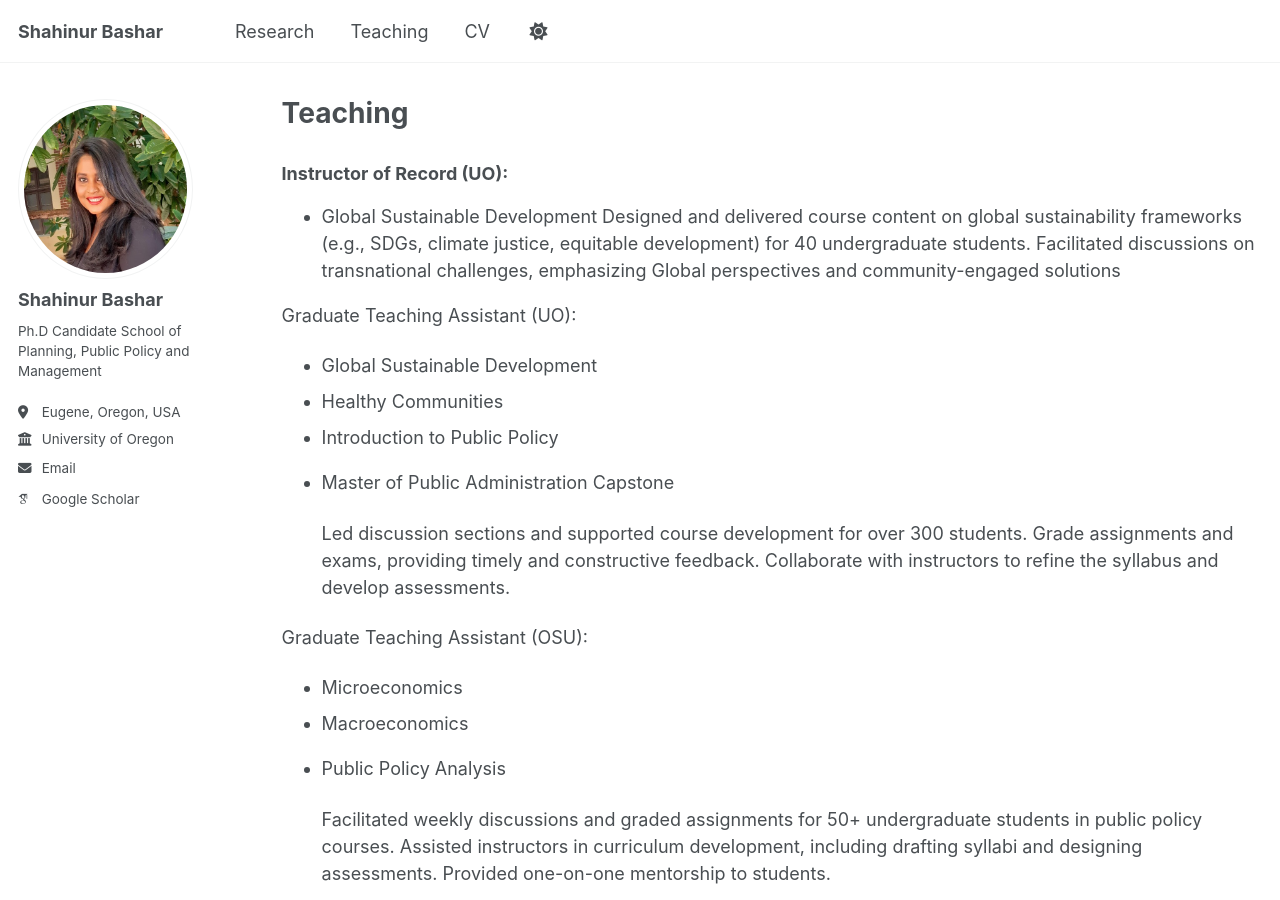
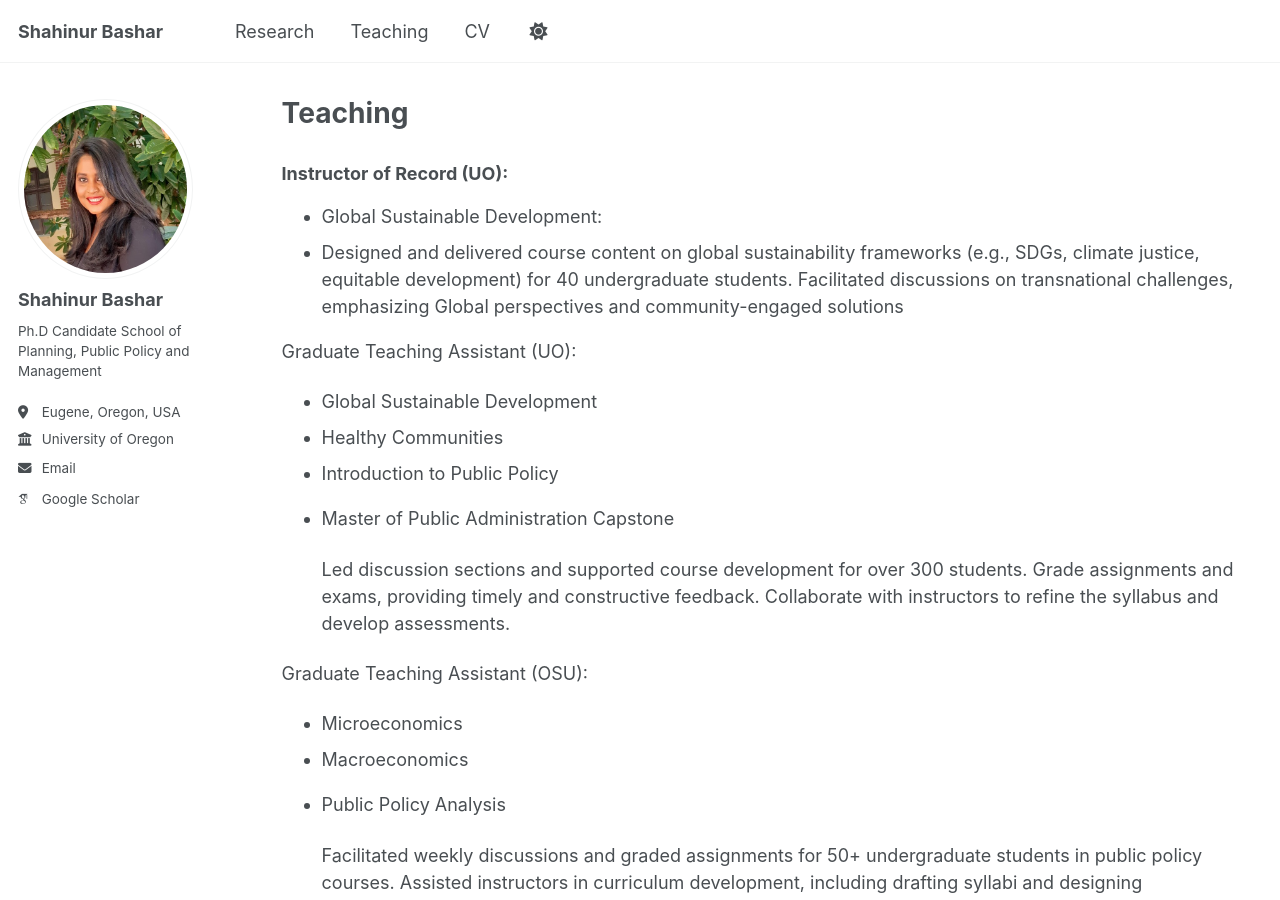
Before and after one commit to Shahinurbashar/Professional-Profile, a Jekyll site: the page built from _pages/teaching.md, in a window 1280 px wide and 900 px high. Built offline with Jekyll 4.4.1, drawn with Linux system fonts in a browser that asks for light colours; some web fonts are replaced; a script that is not in the unit is left out.

```diff
--- a/_pages/teaching.md
+++ b/_pages/teaching.md
@@ -6,7 +6,8 @@ author_profile: true
 ---
 
 ### Instructor of Record (UO):
-- Global Sustainable Development
+- Global Sustainable Development:
+-
 Designed and delivered course content on global sustainability frameworks (e.g., SDGs, climate justice, equitable development) for 40 undergraduate students.
 Facilitated discussions on transnational challenges, emphasizing Global perspectives and community-engaged solutions
 
@@ -32,5 +33,4 @@ Graduate Teaching Assistant (OSU):
   Provided one-on-one mentorship to students.
 
 
-
-From 2017 to 2019, I served as an Instructor of Record at Brac University, a leading private university in Bangladesh.
+## From 2017 to 2019, I served as an Instructor of Record at Brac University, a leading private university in Bangladesh.
```
